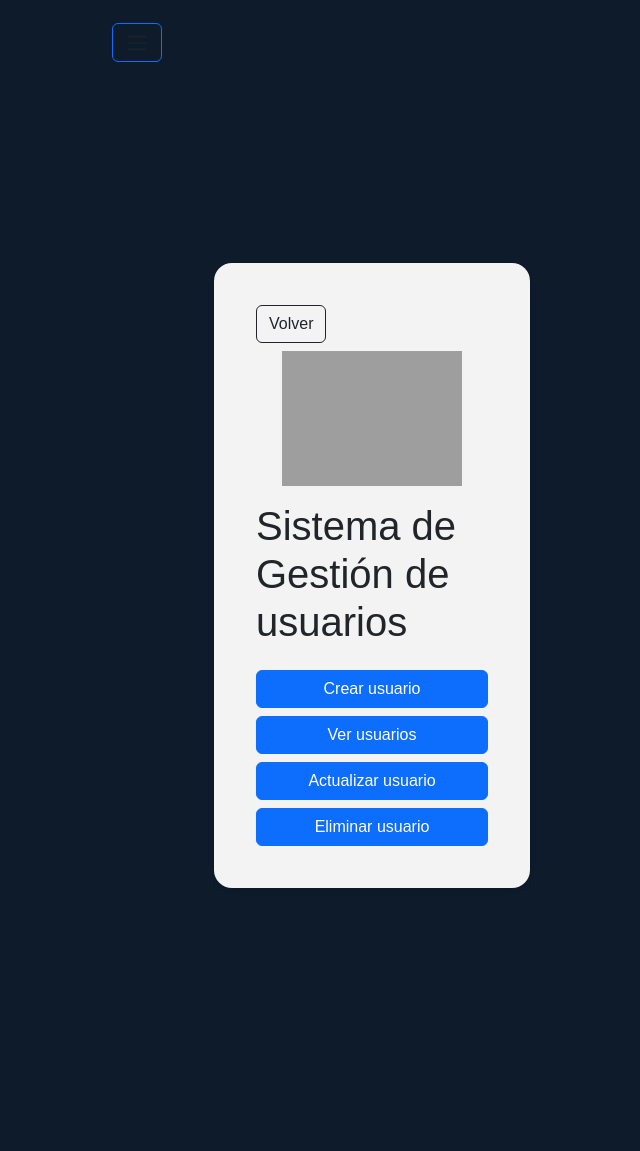
After one commit to diegocarmona18/proyecto-progra-4-web-universidad, a PHP site: page /crud.php in a window 1280 px wide. The commit adds this page. Shown: the whole page, without its empty margins (305-945 px from the left). Run offline with PHP 8.4, Linux system fonts and the light colour scheme; grey boxes are pictures that could not be loaded.

Commit message:
Se crea pagina de inicio de CRUD y se crea el navbar.

```diff
--- /dev/null
+++ b/universidad/crud.php
@@ -0,0 +1,63 @@
+<!DOCTYPE html>
+<html lang="en">
+<head>
+    <meta charset="UTF-8">
+    <meta name="viewport" content="width=device-width, initial-scale=1.0">
+    <title>Sistema de Gestión de usuarios</title>
+    <link href="https://cdn.jsdelivr.net/npm/bootstrap@5.3.0/dist/css/bootstrap.min.css" rel="stylesheet">
+    <link href="styles.css" rel="stylesheet">
+</head>
+<body>
+    <div class="d-flex">
+        <nav>
+            <nav class="navbar w-100">
+                <div class="container-fluid">
+                    <button class="btn btn-outline-primary" type="button" data-bs-toggle="offcanvas" data-bs-target="#offcanvasSidebar" aria-controls="offcanvasSidebar">
+                        <span class="navbar-toggler-icon"></span>
+                    </button>
+                </div>
+            </nav>
+
+            <div class="offcanvas offcanvas-start" tabindex="-1" id="offcanvasSidebar" aria-labelledby="offcanvasSidebarLabel">
+                <div class="offcanvas-header">
+                    <button type="button" class="btn-close text-reset" data-bs-dismiss="offcanvas" aria-label="Close"></button>
+                </div>
+                <div class="offcanvas-body">
+                    <ul class="nav flex-column">
+                        <li class="nav-item mb-3"><a href="create.php" class="nav-link"><i class="bi bi-plus-circle"></i> Inicio</a></li>
+                        <li class="nav-item mb-3"><a href="ver.php" class="nav-link"><i class="bi bi-eye"></i> Registrarse</a></li>
+                        <li class="nav-item mb-3"><a href="actualizar.php" class="nav-link"><i class="bi bi-pencil-square"></i> Notas</a></li>
+                        <li class="nav-item mb-3"><a href="eliminar.php" class="nav-link"><i class="bi bi-trash"></i> Docentes </a></li>
+                        <li class="nav-item mb-3"><a href="eliminar.php" class="nav-link"><i class="bi bi-trash"></i> Estudiantes </a></li>
+                    </ul>
+                </div>
+            </div>
+        </nav>
+
+        <div class="flex-grow-1 p-4">
+            <div class="container d-flex justify-content-center align-items-center min-vh-100 py-4">
+                <div class="card shadow-sm w-100" style="max-width: 480px;">
+                    <div class="card-body p-4">
+                        <form action="registrar.php" method="post">
+                            <a class="btn btn-outline-dark mb-2" href="index.php">Volver</a>
+                            <img src="../img/logo.png" alt="Logo de la universidad" class="img-fluid mb-3 d-block mx-auto" style="max-width: 180px;">
+                            <h1 class="sistemacrud">Sistema de Gestión de usuarios</h1>
+                            <!-- Botones del CRUD: más abajo, separados y en azul -->
+                            <div class="mt-4">
+
+                                <a class="btn btn-primary d-block mb-2" href="crear.php">Crear usuario</a>
+                                <a class="btn btn-primary d-block mb-2" href="ver.php">Ver usuarios</a>
+                                <a class="btn btn-primary d-block mb-2" href="actualizar.php">Actualizar usuario</a>
+                                <a class="btn btn-primary d-block" href="eliminar.php">Eliminar usuario</a>
+                            </div>
+                            </div>
+                        </form>
+                    </div>
+                </div>
+            </div>
+        </div>
+    </div>
+
+    <script src="https://cdn.jsdelivr.net/npm/bootstrap@5.3.0/dist/js/bootstrap.bundle.min.js"></script>
+</body>
+</html>
```
Also changed, not shown: universidad/index.php (+37 -10 lines), universidad/registro.php (+36 -16 lines).
